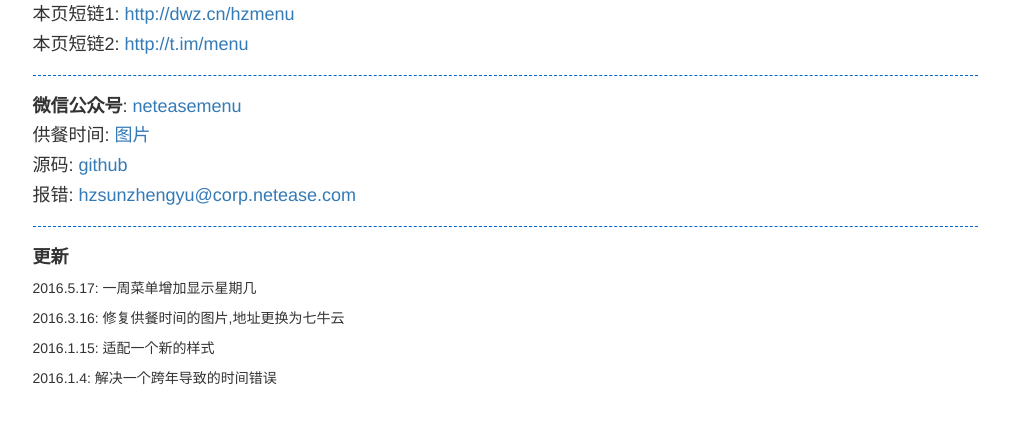
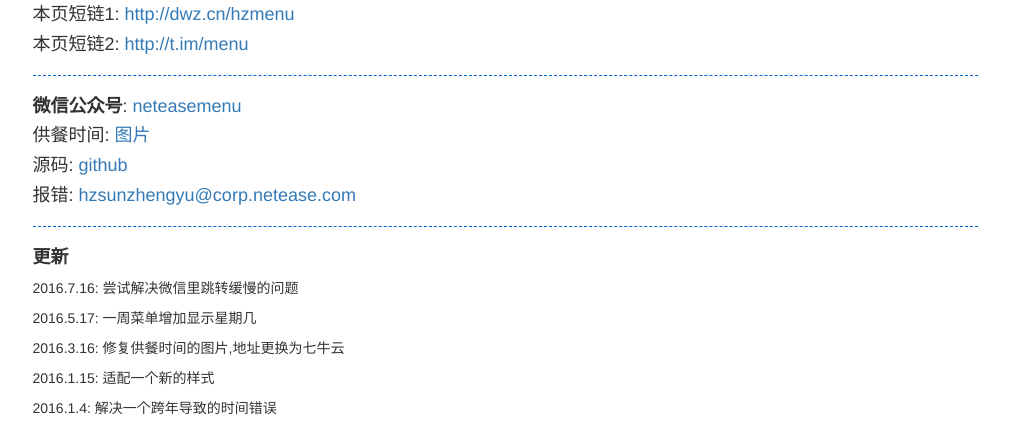
Before and after one commit to arcsun/neteaseMenu, a Flask app: template templates/menu.html in a window 1280 px wide. Shown: the part 427-855 px from the top of the page, without its empty margins (135-1144 px from the left). Before the commit the page ends 812 px from the top, so only its background shows below. Run offline with Flask 2, Linux system fonts and the light colour scheme; the template is opened without the code that fills it, so the values that code supplies are empty; some libraries are stand-ins or nearby versions.

Commit message:
增加一个由服务器读取易信页内容，再返回给用户的方法，解决微信跳转缓慢的问题

```diff
--- a/templates/menu.html
+++ b/templates/menu.html
@@ -53,6 +53,7 @@
 
             <hr style="height:1px;border:none;border-top:1px dashed #0066CC;" />
             <h4><b>更新</b></h4>
+            <p>2016.7.16: 尝试解决微信里跳转缓慢的问题</p>
             <p>2016.5.17: 一周菜单增加显示星期几</p>
             <p>2016.3.16: 修复供餐时间的图片,地址更换为七牛云</p>
             <p>2016.1.15: 适配一个新的样式</p>
```
